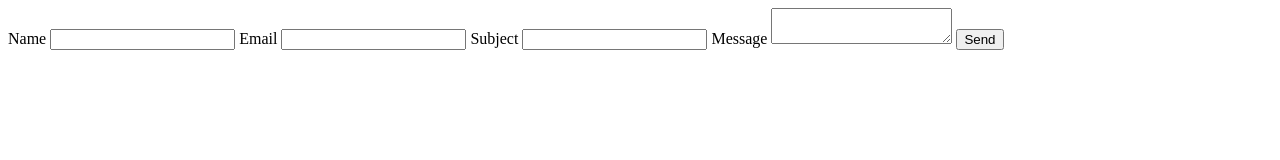
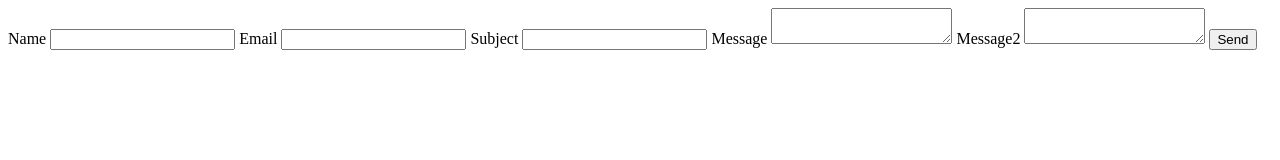
Before and after one commit to G0vinda/GSFormTest, a plain HTML site: page index.html in a window 1280 px wide. Drawn offline with nearby package versions, Linux system fonts and the light colour scheme.

Commit message:
Modify console log and add new textarea
Updated console log message and added a new textarea for 'Message2'.

```diff
--- a/index.html
+++ b/index.html
@@ -14,7 +14,7 @@
     <script type="text/javascript">
         window.onload = function() {
             document.getElementById('contact-form').addEventListener('submit', function(event) {
-                console.log("took changes 3");
+                console.log("took changes 4");
                 event.preventDefault();
                 // these IDs from the previous steps
                 emailjs.sendForm('service_5wcx2ol', 'template_scmt3ln', this)
@@ -39,6 +39,8 @@
         <input type="text" name="title" required>
         <label>Message</label>
         <textarea name="message" required></textarea>
+        <label>Message2</label>
+        <textarea name="message2" required></textarea>
         <input type="submit" value="Send">
     </form>
 </body>
```
